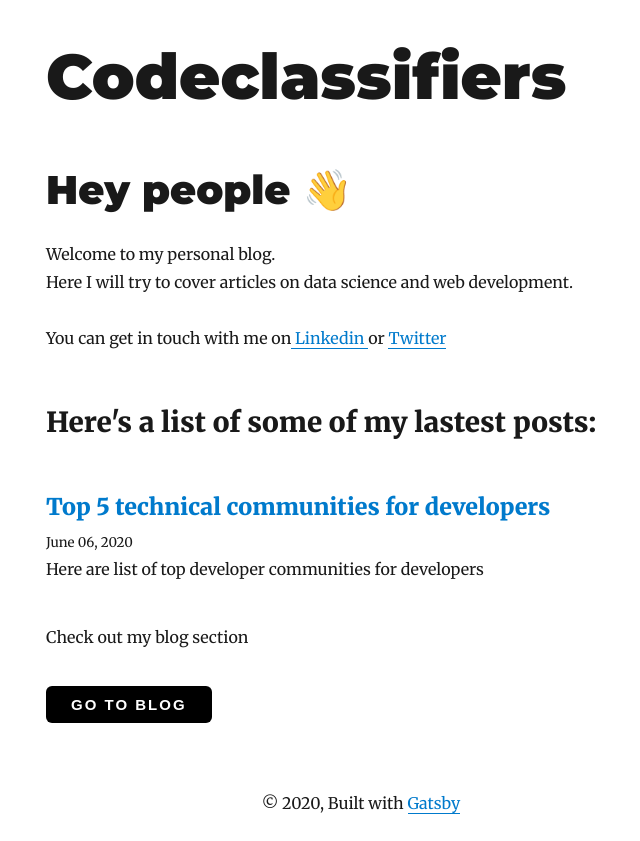
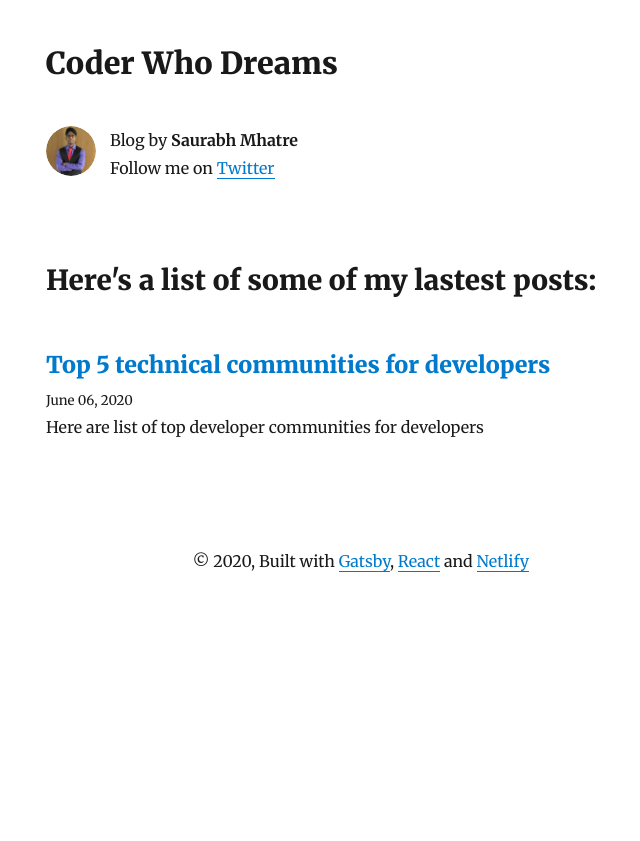
Before and after one commit to saurabhnative/contentblog, a Gatsby site: page / in a window 1280 px wide. Shown: the whole page, without its empty margins (279-919 px from the left). After the commit the page ends 800 px from the top, so only its background shows below. Built offline with nearby package versions, Linux system fonts and the light colour scheme; Gatsby itself is replaced by a stand-in of ours; some packages are replaced by stand-ins of ours.

Commit message:
title updates

```diff
--- a/content/blog/top-5-technical-communities-for-developers.md
+++ b/content/blog/top-5-technical-communities-for-developers.md
@@ -53,5 +53,3 @@ Slack: Popularly known for office communications, slack also has many community
 These 5 platforms I have shared today have helped me tremendously to build new contacts and also for getting guidance from senior developers in the industry.
 
 So if you are someone looking out for help, then start staying active in a few of these platforms and simply ask your questions without feeling embarrassed even if they are simple questions. Chances are some else might be having them too and there would be someone from the online community who would surely like to help you out. That’s it for today’s short post. Hope you all find it useful 😄
-
-You can interact with me on - [LinkedIn](https://www.linkedin.com/in/saurabh-mhatre/) or [Twitter](https://twitter.com/saurabhnative)
--- a/gatsby-config.js
+++ b/gatsby-config.js
@@ -1,12 +1,12 @@
 module.exports = {
   siteMetadata: {
     // edit below
-    title: `Codeclassifiers Personal Blog`,
-    author: `Codeclassifiers`,
+    title: `Coder Who Dreams`,
+    author: `Saurabh Mhatre`,
     description: `A personal blog ceovering articles on data science and machine learning`,
     siteUrl: `https://gatsby-starter-blog-demo.netlify.com/`,
     social: {
-      twitter: `codeclassifiers`,
+      twitter: `saurabhnative`,
     },
   },
   plugins: [
@@ -71,14 +71,14 @@ module.exports = {
     {
       resolve: `gatsby-plugin-manifest`,
       options: {
-        name: `Gatsby Starter Blog`,
-        short_name: `GatsbyJS`,
+        name: `Code Who Dreams Blog`,
+        short_name: `Code Who Dreams`,
         start_url: `/`,
         background_color: `#ffffff`,
         theme_color: `#663399`,
         display: `minimal-ui`,
         // edit below
-        icon: `content/assets/gatsby-icon.png`,
+        icon: `content/assets/cwd-icon.png`,
       },
     },
     {
--- a/src/components/bio.js
+++ b/src/components/bio.js
@@ -34,10 +34,11 @@ function Bio() {
               }}
             />
             <p>
-              Written by <strong>{author}</strong>
+              Blog by <strong>{author}</strong>
               <br></br>
+                {`Follow me on `}
               <a href={`https://twitter.com/${social.twitter}`}>
-                Follow me on Twitter
+                Twitter
               </a>
             </p>
           </Container>
@@ -49,7 +50,7 @@ function Bio() {
 
 const bioQuery = graphql`
   query BioQuery {
-    avatar: file(absolutePath: { regex: "/codeclassifiers-icon.png/" }) {
+    avatar: file(absolutePath: { regex: "/authorpic.jpg/" }) {
       childImageSharp {
         fixed(width: 50, height: 50) {
           ...GatsbyImageSharpFixed
--- a/src/components/layout.js
+++ b/src/components/layout.js
@@ -13,12 +13,13 @@ class Layout extends React.Component {
 
     if (location.pathname === rootPath || location.pathname === blogPath) {
       header = (
-        <h1
+        <h3
           style={{
-            ...scale(1.5),
+            ...scale(0.7),
             marginBottom: rhythm(1.5),
             marginTop: 0,
           }}
+          className={'page-header'}
         >
           <Link
             style={{
@@ -30,7 +31,7 @@ class Layout extends React.Component {
           >
             {title}
           </Link>
-        </h1>
+        </h3>
       )
     } else {
       header = (
@@ -70,6 +71,10 @@ class Layout extends React.Component {
           © {new Date().getFullYear()}, Built with
           {` `}
           <a href="https://www.gatsbyjs.org">Gatsby</a>
+          {`, `}
+          <a href="https://reactjs.org/">React</a>
+           {` and `}
+          <a href="https://www.netlify.com/">Netlify</a>
         </Footer>
       </Wrapper>
     )
--- a/src/pages/index.js
+++ b/src/pages/index.js
@@ -3,12 +3,13 @@ import { Link } from "gatsby"
 
 import Layout from "../components/layout"
 import SEO from "../components/seo"
-import Button from "../components/button"
+import Bio from "../components/bio"
+
 import { rhythm } from "../utils/typography"
 
 class IndexPage extends React.Component {
   render() {
-    const siteTitle = "Codeclassifiers"
+    const siteTitle = "Coder Who Dreams"
     const { data } = this.props
     const posts = data.allMdx.edges
 
@@ -18,21 +19,7 @@ class IndexPage extends React.Component {
           title="Home"
           keywords={[`blog`, `gatsby`, `javascript`, `react`]}
         />
-        <h1>
-          Hey people{" "}
-          <span role="img" aria-label="wave emoji">
-            👋
-          </span>
-        </h1>
-        <p>
-          Welcome to my personal blog. <br></br>
-          Here I will try to cover articles on data science and web development.
-        </p>
-        <p>
-          You can get in touch with me on
-          <a href="https://www.linkedin.com/in/saurabh-mhatre/"> Linkedin </a>
-          or <a href="https://twitter.com/saurabhnative"> Twitter </a>
-        </p>
+        <Bio />
         <h2>Here's a list of some of my lastest posts:</h2>
         <div style={{ margin: "20px 0 40px" }}>
           {posts.map(({ node }) => {
@@ -61,12 +48,6 @@ class IndexPage extends React.Component {
             )
           })}
         </div>
-        <p>
-          Check out my blog section
-        </p>
-        <Link to="/blog/">
-          <Button marginTop="35px">Go to Blog</Button>
-        </Link>
       </Layout>
     )
   }
```
Also changed, not shown: content/assets/authorpic.jpg (added), content/assets/codeclassifiers-icon.png (deleted), content/assets/cwd-icon.png (added), content/assets/profile-pic.jpg (deleted).
